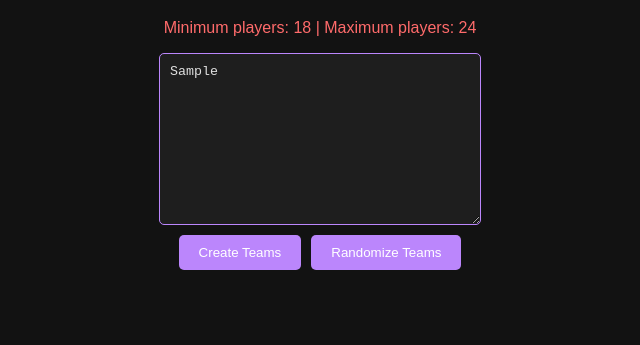
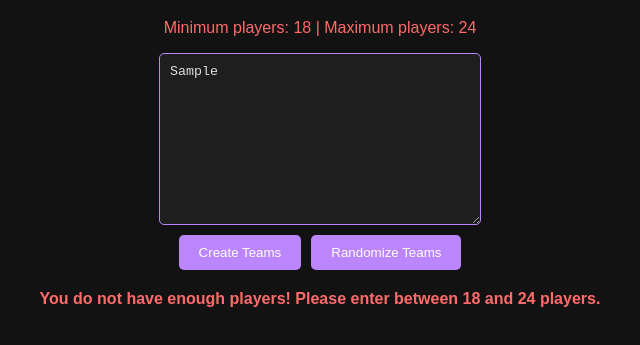
Before and after one commit to pavelluzanov/footballteamnamefix, a plain HTML site: page index.html in a window 1280 px wide. Both pictures are taken after typing "Sample" into the empty fields and a click on the button "Create Teams". Shown: the part 81-426 px from the top of the page, without its empty margins (320-960 px from the left). Drawn offline with Linux system fonts and the light colour scheme.

Commit message:
Update index.html

```diff
--- a/index.html
+++ b/index.html
@@ -59,6 +59,12 @@
             margin-top: 10px;
             background-color: #03DAC6;
         }
+        #errorMessage {
+            text-align: center;
+            color: #FF6B6B;
+            margin-top: 10px;
+            font-weight: bold;
+        }
     </style>
 </head>
 <body>
@@ -73,12 +79,15 @@
         </div>
         <button id="copyButton">Copy Teams</button>
     </div>
-
+    <p id="errorMessage"></p>
     <div id="outputArea"></div>
 
     <script>
         function processNames(randomize = false) {
             const namesInput = document.getElementById('namesInput').value;
+            const errorMessage = document.getElementById('errorMessage');
+            errorMessage.textContent = "";
+
             const filteredInput = namesInput.split(/\n/);
             const validNames = [];
 
@@ -93,7 +102,9 @@
             }
 
             if (validNames.length < 18 || validNames.length > 24) {
-                alert('Please enter between 18 and 24 players.');
+                errorMessage.textContent = 'You do not have enough players! Please enter between 18 and 24 players.';
+                document.getElementById('outputArea').innerHTML = '';
+                document.getElementById('copyButton').style.display = 'none';
                 return;
             }
 
@@ -127,8 +138,7 @@
                 const teamLabel = teamNames[index % teamNames.length] || `Team ${index + 1}`;
 
                 const teamList = team.map((name, i) => `${i + 1}. ${name}`).join('\n');
-                teamsText += `${teamLabel}:
-${teamList}\n\n`;
+                teamsText += `${teamLabel}:\n${teamList}\n\n`;
 
                 teamDiv.innerHTML = `<strong>${teamLabel}:</strong> ${team.join(', ')}`;
                 outputArea.appendChild(teamDiv);
```
